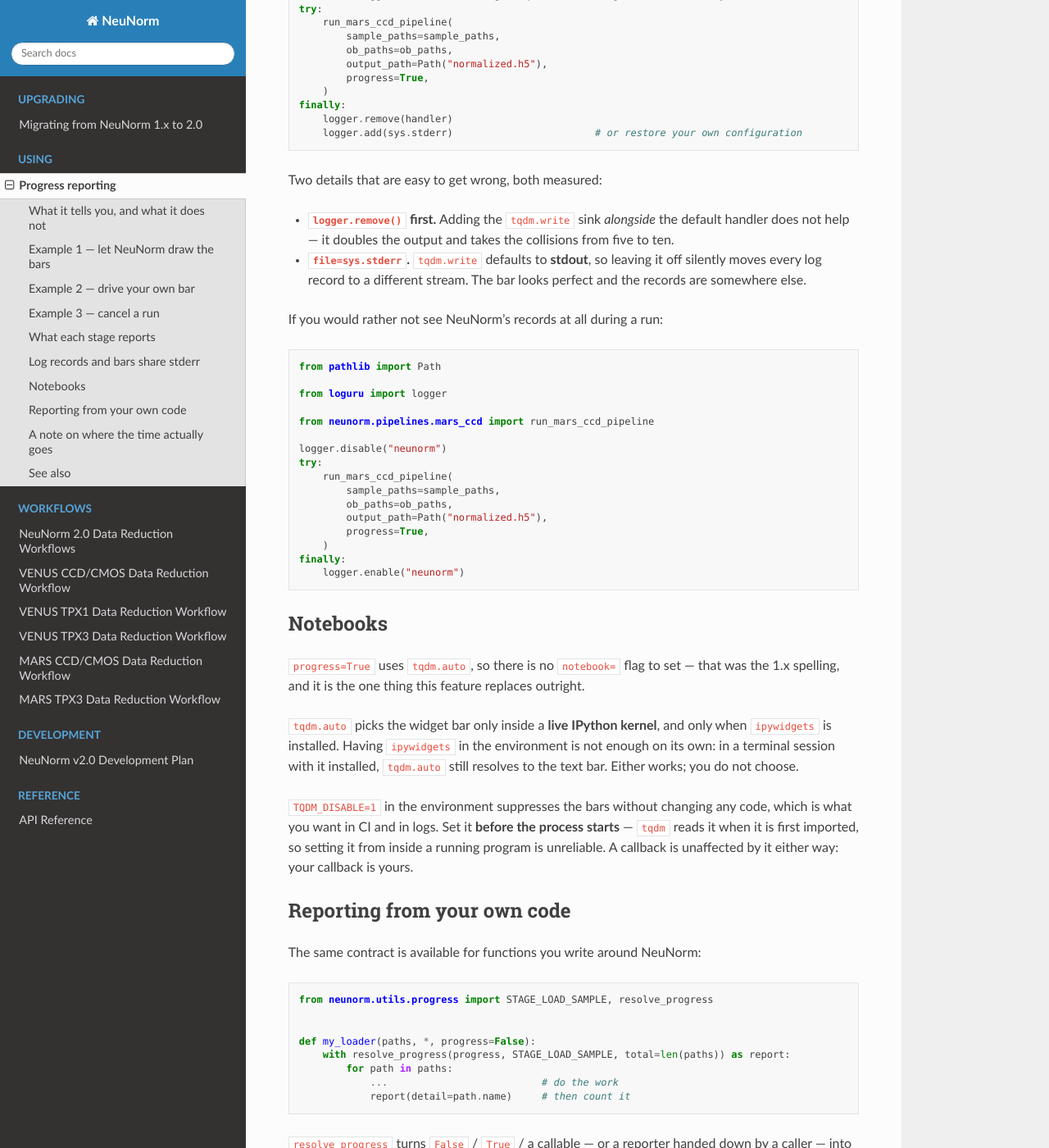
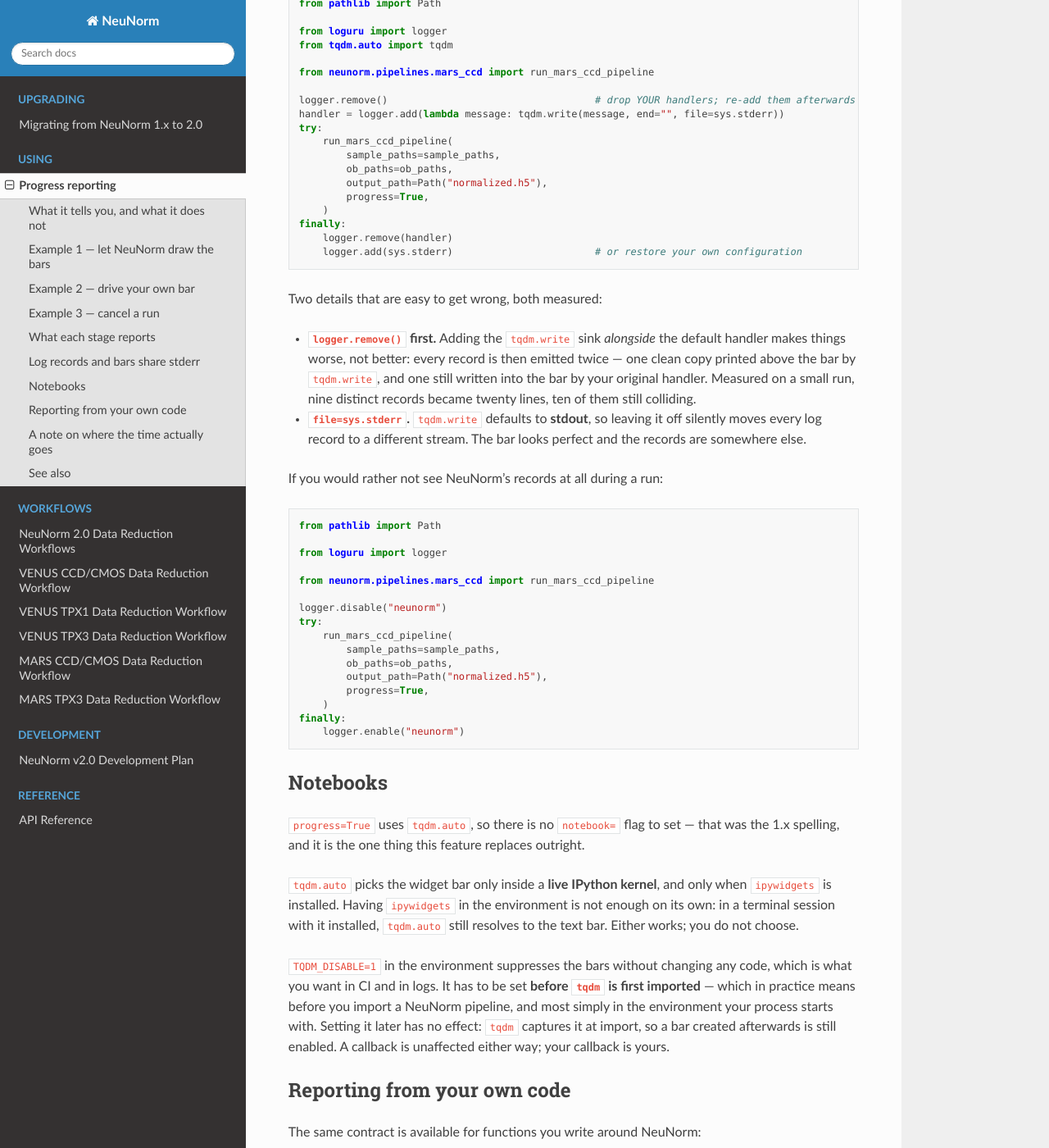
Before and after one commit to ornlneutronimaging/NeuNorm, a Sphinx documentation site: the page built from docs/progress.md, in a window 1280 px wide and 1400 px high, scrolled down 5403 px. Shown: the whole window at 82% size. Built offline with Sphinx 7.4.7 and the Read the Docs theme 3.1.0, drawn with Linux system fonts in a browser that asks for light colours; the version number is read from the project's files by our own code; some of the changed text lies outside the part shown.

Commit message:
docs(progress): correct five overstated claims and stop the doc tests reconfiguring logging
Dispositions from the Task 8 review, which found nine P0s in a documentation diff.
Two were already fixed in 6089807 (the incomplete unreported-work list, and the
my_loader example being defined but never called). The rest:

"Every long-running function takes a progress argument" was false — combine_runs,
rebin_tof, apply_roi, prepare_reference and the pixel detectors do not; they are
reported by their pipeline caller. The opening now names what actually accepts it.

The per-stage table conflated counted advances with callback events. A callback
also receives NOTES, which carry a label without advancing the count, so counting
invocations exceeds the tabulated totals. The table now says it describes the
count, and the text tells a callback author to read event.completed rather than
count calls.

"Adding a tqdm.write sink alongside the default handler doubles the collisions"
described the symptom and got the mechanism wrong. Re-measured: every record is
emitted TWICE — one clean copy above the bar, one still written into it — so nine
distinct records became twenty lines, ten still colliding. The page now says that.

The TQDM_DISABLE rule said "before the process starts". The real boundary is
before tqdm is first imported, which is looser and is what the page now says.

migration.md described `notebook=True` as a `Normalization(...)` constructor
argument covering the load loop. Checked against archive/neunorm-1.x: it was a
parameter of `.load()` AND `.normalization()`. The row also claimed the
replacement works on "any pipeline or loader"; it now names the entry points,
since load_metadata for one does not take progress.

Finally, a defect of the same class as the TQDM_DISABLE leak: executing the log-
remedy blocks in-process ran `logger.remove()` and then added a NEW handler, so
every later test in the session logged through a handler this file installed.
Nothing failed as a result — it had to be found by reading. Those blocks are now
skipped in-process (they are executed for real by the subprocess probe, where
their effect is measurable), a test asserts the skip loses no coverage, and a new
guard asserts the session's loguru handler set is unchanged. Dropping the skip
makes that guard fail.

Assisted-With: claude-opus-5

````diff
--- a/docs/progress.md
+++ b/docs/progress.md
@@ -1,7 +1,9 @@
 # Progress reporting
 
 Normalizing a large stack takes minutes to hours, and without feedback there is no way to tell a slow
-run from a hung one. Every pipeline and every long-running function takes a `progress` argument:
+run from a hung one. All six pipelines take a `progress` argument, as do the functions that do the
+expensive work inside them — the image and event loaders, the event converters, the gamma filter, both
+normalizers, and both writers:
 
 ```python
 from pathlib import Path
@@ -198,7 +200,12 @@
 
 ## What each stage reports
 
-| Stage | Counts | Notes |
+The table below is about the **count** — what advances the number a bar shows. A callback receives more
+events than that: NeuNorm also emits *notes*, which carry a label without advancing the count (naming a
+large allocation, or a step whose cost is only known mid-run). So a callback counting its own invocations
+will exceed the totals here; use `event.completed` rather than counting calls.
+
+| Stage | What advances the count | Notes |
 |---|---|---|
 | `load_sample`, `load_ob`, `load_dark` | one event per file | across every input run, so the count does not restart per run. On the event path, four events per file instead — the loader's full-event-length allocations, so one huge NeXus file still shows movement |
 | `histogram` | one event per event-chunk | `total` is `None`: the chunk count follows from each file's event count |
@@ -263,8 +270,10 @@
 
 Two details that are easy to get wrong, both measured:
 
-- **`logger.remove()` first.** Adding the `tqdm.write` sink *alongside* the default handler does not
-  help — it doubles the output and takes the collisions from five to ten.
+- **`logger.remove()` first.** Adding the `tqdm.write` sink *alongside* the default handler makes things
+  worse, not better: every record is then emitted twice — one clean copy printed above the bar by
+  `tqdm.write`, and one still written into the bar by your original handler. Measured on a small run,
+  nine distinct records became twenty lines, ten of them still colliding.
 - **`file=sys.stderr`.** `tqdm.write` defaults to **stdout**, so leaving it off silently moves every log
   record to a different stream. The bar looks perfect and the records are somewhere else.
 
@@ -299,9 +308,10 @@
 it installed, `tqdm.auto` still resolves to the text bar. Either works; you do not choose.
 
 `TQDM_DISABLE=1` in the environment suppresses the bars without changing any code, which is what you
-want in CI and in logs. Set it **before the process starts** — `tqdm` reads it when it is first
-imported, so setting it from inside a running program is unreliable. A callback is unaffected by it
-either way: your callback is yours.
+want in CI and in logs. It has to be set **before `tqdm` is first imported** — which in practice means
+before you import a NeuNorm pipeline, and most simply in the environment your process starts with.
+Setting it later has no effect: `tqdm` captures it at import, so a bar created afterwards is still
+enabled. A callback is unaffected either way; your callback is yours.
 
 ## Reporting from your own code
 
````
Also changed, not shown: docs/migration.md (+2 -2 lines), 1 other file.
